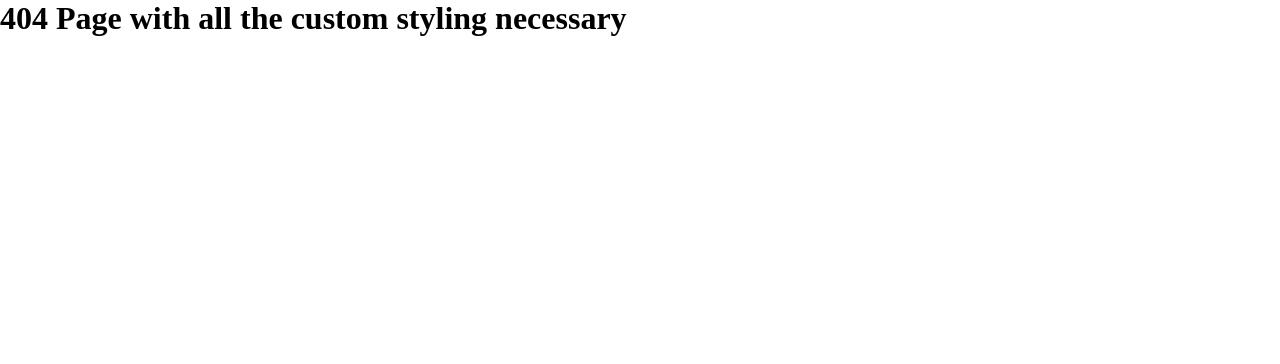
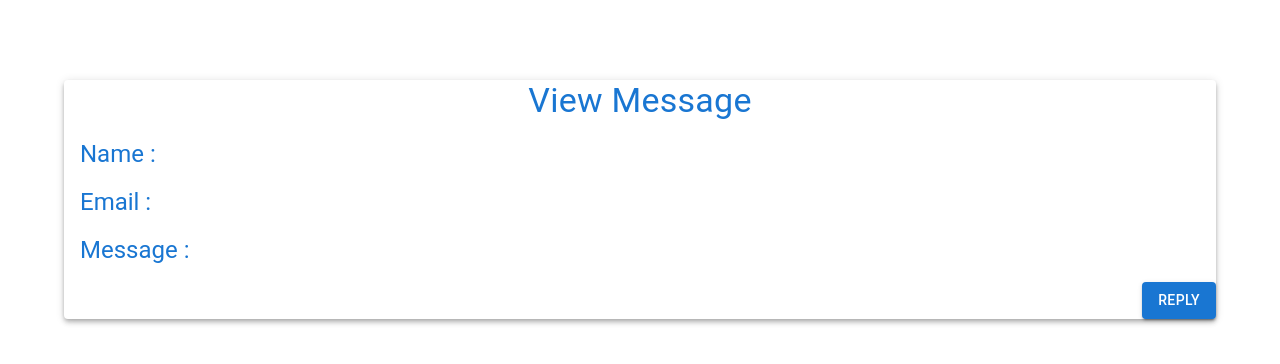
Before and after one commit to writergate/topic-planner, a Next.js app: page /viewContactUsMessage in a window 1280 px wide. Before the commit this address had no page. Shown: the top 364 px of the page. Built offline with nearby package versions, Linux system fonts and the light colour scheme.

Commit message:
can reply to messages

```diff
--- /dev/null
+++ b/pages/viewContactUsMessage.js
@@ -0,0 +1,46 @@
+import { Button, Container, Grid, Paper,Typography } from "@mui/material";
+import { useRouter } from "next/router";
+
+
+
+export default function ViewContactUsMessage({}) {
+    const router = useRouter()
+    const name = router.query.itemName;
+    const email = router.query.itemEmail;
+    const message = router.query.itemMessage;
+
+    const handleButtonClick = () => {
+        window.open('mailto:'+email);
+      };
+  return (
+    <Container maxWidth="lg" sx={{ marginTop: 10 }}>
+      <Paper elevation={4}>
+        <Grid Container spacing={2}>
+          <Grid item xs={12}>
+            <Typography variant="h4" color="primary" align="center">
+              View Message
+            </Typography>
+          </Grid>
+          <Grid item xs={12}>
+            <Typography variant="h5" color="primary" align="left" padding={2}>
+              Name : {name}
+            </Typography>
+          </Grid>
+          <Grid item xs={12}>
+            <Typography variant="h5" color="primary" align="left" marginLeft={2}>
+              Email : {email}
+            </Typography>
+          </Grid>
+          <Grid item xs={12}>
+            <Typography variant="h5" color="primary" align="left" padding={2}>
+              Message : {message}
+            </Typography>
+          </Grid>
+          <Grid item xs={12} textAlign="right">
+            <Button variant="contained" onClick={handleButtonClick}>Reply</Button>
+          </Grid>
+        </Grid>
+      </Paper>
+    </Container>
+  );
+}
```
Also changed, not shown: pages/viewContactUsMessages.js (+24 -1 lines).
